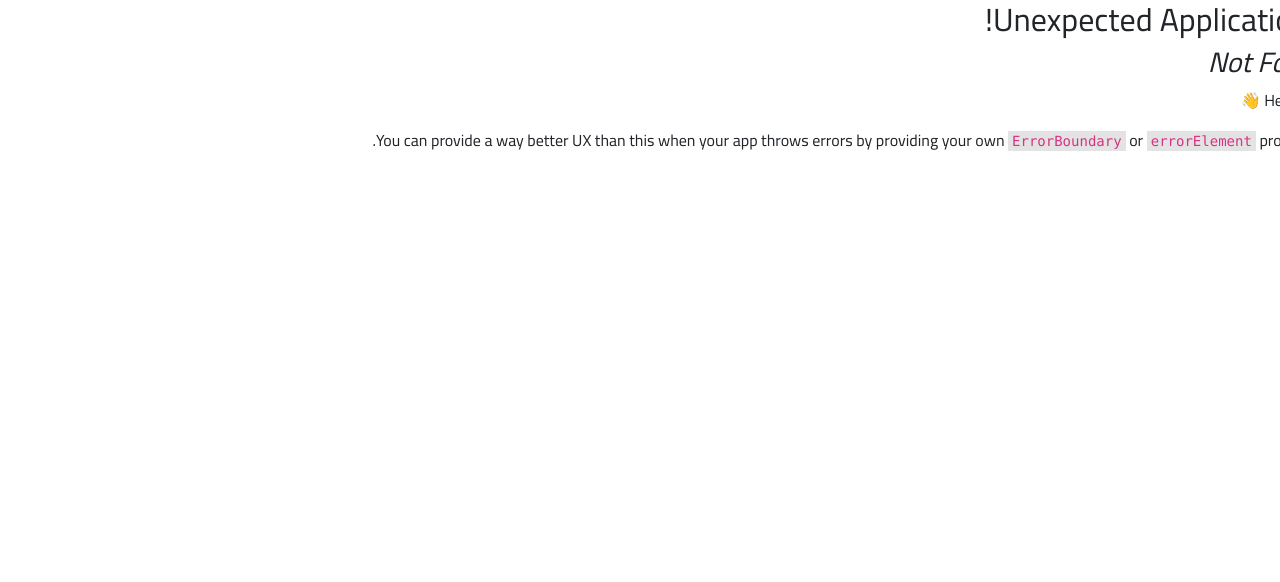
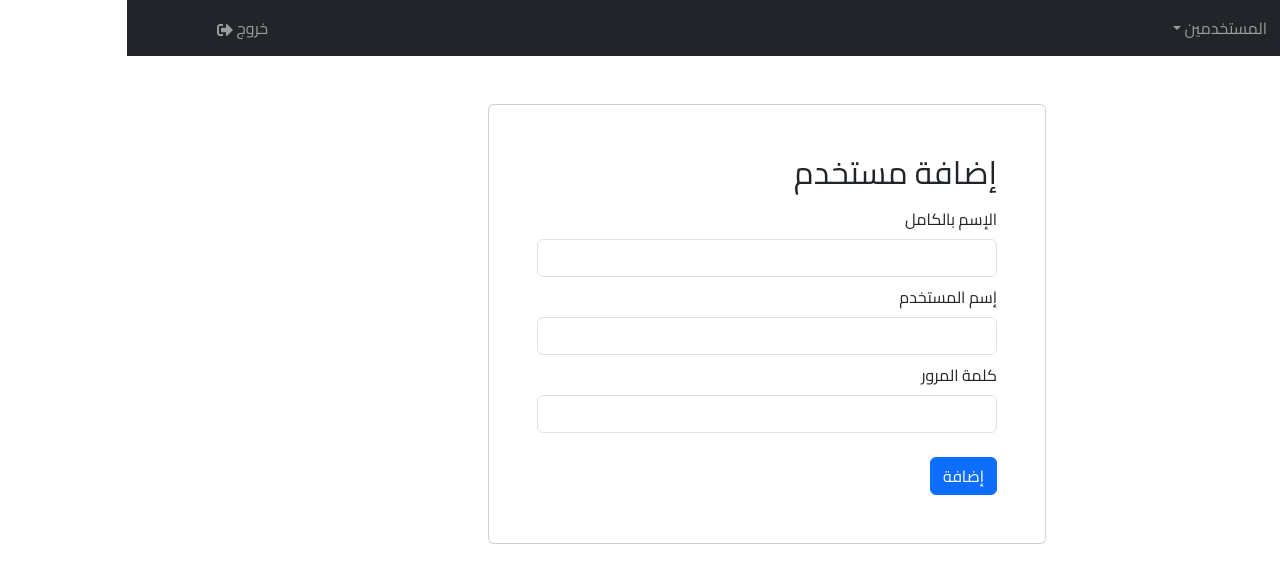
Before and after one commit to amjad-salah/rihla_app, a React (Vite) app in the folder frontend/: page /users/add in a window 1280 px wide. Before the commit this address had no page. Shown: the top 582 px of the page. Built offline with nearby package versions, Linux system fonts and the light colour scheme; sample sign-in values are in the browser's storage.

Commit message:
Complete User module Ops

```diff
--- /dev/null
+++ b/frontend/src/components/PrivateRoutes.jsx
@@ -0,0 +1,8 @@
+import { Navigate, Outlet } from 'react-router-dom';
+import { useSelector } from 'react-redux';
+
+const PrivateRoutes = () => {
+  const { user } = useSelector((state) => state.auth);
+  return user ? <Outlet /> : <Navigate to='/login' replace />;
+};
+export default PrivateRoutes;
--- a/frontend/src/features/users/AddUser.jsx
+++ b/frontend/src/features/users/AddUser.jsx
@@ -1,4 +1,78 @@
+import { useState, useEffect } from 'react';
+import { useNavigate } from 'react-router-dom';
+import { useDispatch } from 'react-redux';
+import { toast } from 'react-toastify';
+import { useAddUserMutation } from './userApiSlice';
+import { clearCredential } from './authSlice';
+import FormContainer from '../../components/FromContainer';
+import { Form, Button } from 'react-bootstrap';
+import Loader from '../../components/Loader';
+
 const AddUser = () => {
-  return <div>AddUser</div>;
+  const [fullName, setFullName] = useState('');
+  const [userName, setUserName] = useState('');
+  const [password, setPassword] = useState('');
+
+  const navigate = useNavigate();
+  const dispatch = useDispatch();
+
+  const [addUser, { isLoading, error }] = useAddUserMutation();
+
+  useEffect(() => {
+    if (error && error.status === 401) {
+      dispatch(clearCredential());
+
+      navigate('/login');
+    }
+  }, [navigate, dispatch, error]);
+
+  const submitHandler = async (e) => {
+    e.preventDefault();
+
+    try {
+      const res = await addUser({ fullName, userName, password }).unwrap();
+
+      navigate(`/users/${res._id}`);
+    } catch (err) {
+      toast.error(err?.data?.message || err.error);
+      console.log(err);
+    }
+  };
+
+  return (
+    <FormContainer>
+      {isLoading && <Loader />}
+      <h2>إضافة مستخدم</h2>
+      <Form onSubmit={submitHandler}>
+        <Form.Group className='my-2' controlId='fullName'>
+          <Form.Label>اﻹسم بالكامل</Form.Label>
+          <Form.Control
+            type='text'
+            value={fullName}
+            onChange={(e) => setFullName(e.target.value)}
+          ></Form.Control>
+        </Form.Group>
+        <Form.Group className='my-2' controlId='userName'>
+          <Form.Label>إسم المستخدم </Form.Label>
+          <Form.Control
+            type='text'
+            value={userName}
+            onChange={(e) => setUserName(e.target.value)}
+          ></Form.Control>
+        </Form.Group>
+        <Form.Group className='my-2' controlId='password'>
+          <Form.Label>كلمة المرور</Form.Label>
+          <Form.Control
+            type='password'
+            value={password}
+            onChange={(e) => setPassword(e.target.value)}
+          ></Form.Control>
+        </Form.Group>
+        <Button type='submit' variant='primary' className='mt-3'>
+          إضافة
+        </Button>
+      </Form>
+    </FormContainer>
+  );
 };
 export default AddUser;
--- a/frontend/src/features/users/Login.jsx
+++ b/frontend/src/features/users/Login.jsx
@@ -37,12 +37,13 @@ const Login = () => {
       navigate('/');
     } catch (err) {
       toast.error(err?.data?.message || err.error);
+      console.log(err);
     }
   };
   return (
     <FormContainer>
       {isLoading && <Loader />}
-      <h1>تسجيل الدخول</h1>
+      <h2>تسجيل الدخول</h2>
       <Form onSubmit={submitHandler}>
         <Form.Group className='my-2' controlId='userName'>
           <Form.Label>إسم المستخدم </Form.Label>
--- /dev/null
+++ b/frontend/src/features/users/UpdateUser.jsx
@@ -0,0 +1,102 @@
+import { useState, useEffect } from 'react';
+import { useNavigate, useParams } from 'react-router-dom';
+import { useDispatch } from 'react-redux';
+import { toast } from 'react-toastify';
+import { useUpdateUserMutation, useGetUserQuery } from './userApiSlice';
+import { clearCredential } from './authSlice';
+import FormContainer from '../../components/FromContainer';
+import { Form, Button } from 'react-bootstrap';
+import Loader from '../../components/Loader';
+
+const UpdateUser = () => {
+  const { id } = useParams();
+
+  const [updateUser] = useUpdateUserMutation();
+  const { data, isLoading, isSuccess, error } = useGetUserQuery(id);
+
+  const [fullName, setFullName] = useState('');
+  const [userName, setUserName] = useState('');
+  const [password, setPassword] = useState('');
+
+  const navigate = useNavigate();
+  const dispatch = useDispatch();
+
+  useEffect(() => {
+    if (isSuccess) {
+      setFullName(data.user.fullName);
+      setUserName(data.user.userName);
+    }
+    if (error && error.status === 401) {
+      dispatch(clearCredential());
+
+      navigate('/login');
+    }
+  }, [navigate, dispatch, error, isSuccess, data]);
+
+  const submitHandler = async (e) => {
+    e.preventDefault();
+
+    const updatedUser = {
+      id,
+      fullName,
+      userName,
+      password,
+    };
+
+    try {
+      const res = await updateUser(updatedUser).unwrap();
+
+      navigate(`/users/${res._id}`);
+    } catch (err) {
+      toast.error(err?.data?.message || err.error);
+      console.log(err);
+    }
+  };
+
+  let content;
+
+  if (isLoading) {
+    content = <Loader />;
+  }
+
+  // console.log(data);
+  if (isSuccess) {
+    content = (
+      <>
+        <h2>تعديل مستخدم</h2>
+        <Form onSubmit={submitHandler}>
+          <Form.Group className='my-2' controlId='fullName'>
+            <Form.Label>اﻹسم بالكامل</Form.Label>
+            <Form.Control
+              type='text'
+              value={fullName}
+              onChange={(e) => setFullName(e.target.value)}
+            ></Form.Control>
+          </Form.Group>
+          <Form.Group className='my-2' controlId='userName'>
+            <Form.Label>إسم المستخدم </Form.Label>
+            <Form.Control
+              type='text'
+              value={userName}
+              onChange={(e) => setUserName(e.target.value)}
+            ></Form.Control>
+          </Form.Group>
+          <Form.Group className='my-2' controlId='password'>
+            <Form.Label>كلمة المرور</Form.Label>
+            <Form.Control
+              type='password'
+              value={password}
+              onChange={(e) => setPassword(e.target.value)}
+            ></Form.Control>
+          </Form.Group>
+          <Button type='submit' variant='primary' className='mt-3'>
+            تعديل
+          </Button>
+        </Form>
+      </>
+    );
+  }
+
+  return <FormContainer>{content}</FormContainer>;
+};
+export default UpdateUser;
--- /dev/null
+++ b/frontend/src/features/users/User.jsx
@@ -0,0 +1,47 @@
+import { useParams } from 'react-router-dom';
+import moment from 'moment';
+import { useGetUserQuery } from './userApiSlice';
+import Loader from '../../components/Loader';
+import { toast } from 'react-toastify';
+import { Card, Container } from 'react-bootstrap';
+
+const User = () => {
+  const { id } = useParams();
+
+  const { data, isLoading, isError, error } = useGetUserQuery(id);
+
+  let content;
+
+  if (isLoading) {
+    content = <Loader />;
+  }
+
+  if (isError) {
+    toast.error(error.message);
+  }
+
+  if (data) {
+    content = (
+      <Card>
+        <Card.Body>
+          <p>
+            <span className='fw-bold'>اﻹسم: </span>
+            {data.user.fullName}
+          </p>
+          <p>
+            <span className='fw-bold'>إسم المستخدم: </span>
+            {data.user.userName}
+          </p>
+          <p>
+            <span className='fw-bold'>تاريخ اﻹضافة: </span>
+            {moment(data.user.createdAt).format('L')}
+          </p>
+        </Card.Body>
+      </Card>
+    );
+  }
+
+  return <Container className='pt-5 mt-5'>{content}</Container>;
+};
+
+export default User;
--- a/frontend/src/features/users/UsersList.jsx
+++ b/frontend/src/features/users/UsersList.jsx
@@ -3,16 +3,17 @@ import { useNavigate } from 'react-router-dom';
 import { useDispatch } from 'react-redux';
 import { clearCredential } from './authSlice';
 
-import { FaInfoCircle, FaEdit } from 'react-icons/fa';
+import { FaTrashAlt, FaEdit } from 'react-icons/fa';
 import { Link } from 'react-router-dom';
 import { toast } from 'react-toastify';
 import moment from 'moment';
 import Loader from '../../components/Loader';
-import { useGetAllUsersQuery } from './userApiSlice';
-import { Container, Table } from 'react-bootstrap';
+import { useGetAllUsersQuery, useDeleteUserMutation } from './userApiSlice';
+import { Container, Table, Button } from 'react-bootstrap';
 
 const UsersList = () => {
   const { data, isLoading, isError, error } = useGetAllUsersQuery();
+  const [deleteUser] = useDeleteUserMutation();
   const navigate = useNavigate();
   const dispatch = useDispatch();
 
@@ -24,6 +25,16 @@ const UsersList = () => {
     }
   }, [navigate, dispatch, error]);
 
+  const deleteHandle = async (id) => {
+    try {
+      const res = await deleteUser(id);
+
+      toast.success(res.message);
+    } catch (err) {
+      toast.error(err?.error?.message);
+    }
+  };
+
   let content;
 
   if (isLoading) {
@@ -31,7 +42,7 @@ const UsersList = () => {
   }
 
   if (isError) {
-    content = toast.error(error?.message);
+    toast.error(error?.message);
   }
 
   if (data) {
@@ -39,7 +50,7 @@ const UsersList = () => {
       <>
         <h1 className='text-center mb-2'>المستخدمين</h1>
         <hr className='mb-5' />
-        <Table striped hover responsive>
+        <Table striped hover responsive id='usersTable'>
           <thead>
             <tr>
               <th>اﻹسم</th>
@@ -54,19 +65,22 @@ const UsersList = () => {
                 <td>{user.fullName}</td>
                 <td>{user.userName}</td>
                 <td>{moment(user.createdAt).format('L')}</td>
-                <td className='text-center'>
-                  <Link
-                    to={`/users/${user._id}`}
-                    style={{ display: 'inline-block', marginLeft: '10px' }}
-                  >
-                    <FaInfoCircle size={28} />
-                  </Link>
+                <td className='text-center d-print-none'>
                   <Link
                     to={`/users/edit/${user._id}`}
                     style={{ display: 'inline-block', marginLeft: '10px' }}
+                    className='btn btn-light text-primary'
                   >
                     <FaEdit size={28} />
                   </Link>
+                  <Button
+                    style={{ display: 'inline-block', marginLeft: '10px' }}
+                    className='text-danger'
+                    variant='light'
+                    onClick={() => deleteHandle(user._id)}
+                  >
+                    <FaTrashAlt size={28} />
+                  </Button>
                 </td>
               </tr>
             ))}
--- a/frontend/src/features/users/userApiSlice.js
+++ b/frontend/src/features/users/userApiSlice.js
@@ -10,16 +10,50 @@ export const userApiSlice = apiSlice.injectEndpoints({
         method: 'POST',
         body: data,
       }),
-      invalidatesTags: ['Users'],
     }),
     logout: builder.query({
       query: () => `${USERS_URL}/auth`,
     }),
     getAllUsers: builder.query({
       query: () => `${USERS_URL}`,
+      providesTags: ['Users'],
+    }),
+    getUser: builder.query({
+      query: (userId) => `${USERS_URL}/${userId}`,
+      providesTags: ['Users'],
+    }),
+    addUser: builder.mutation({
+      query: (user) => ({
+        url: `${USERS_URL}`,
+        method: 'POST',
+        body: user,
+      }),
+      invalidatesTags: ['Users'],
+    }),
+    updateUser: builder.mutation({
+      query: (update) => ({
+        url: `${USERS_URL}/${update.id}`,
+        method: 'PUT',
+        body: update,
+      }),
+      invalidatesTags: ['Users'],
+    }),
+    deleteUser: builder.mutation({
+      query: (id) => ({
+        url: `${USERS_URL}/${id}`,
+        method: 'DELETE',
+      }),
+      invalidatesTags: ['Users'],
     }),
   }),
 });
 
-export const { useLoginMutation, useLazyLogoutQuery, useGetAllUsersQuery } =
-  userApiSlice;
+export const {
+  useLoginMutation,
+  useLazyLogoutQuery,
+  useGetAllUsersQuery,
+  useGetUserQuery,
+  useAddUserMutation,
+  useUpdateUserMutation,
+  useDeleteUserMutation,
+} = userApiSlice;
--- a/frontend/src/main.jsx
+++ b/frontend/src/main.jsx
@@ -12,17 +12,30 @@ import { Provider } from 'react-redux';
 import 'bootstrap/dist/css/bootstrap.rtl.min.css';
 import './index.css';
 import App from './App.jsx';
+import PrivateRoutes from './components/PrivateRoutes.jsx';
+
 import Home from './features/Home.jsx';
 import Login from './features/users/Login.jsx';
 import UsersList from './features/users/UsersList.jsx';
+import AddUser from './features/users/AddUser.jsx';
+import User from './features/users/User.jsx';
+import UpdateUser from './features/users/UpdateUser.jsx';
 
 const router = createBrowserRouter(
   createRoutesFromElements(
     <Route path='/' element={<App />}>
       <Route index={true} path='/' element={<Home />} />
       <Route path='/login' element={<Login />} />
-      <Route path='/users'>
-        <Route index={true} path='/users' element={<UsersList />} />
+
+      {/* Private Routes */}
+      <Route path='' element={<PrivateRoutes />}>
+        {/* Users */}
+        <Route path='/users'>
+          <Route index={true} path='/users' element={<UsersList />} />
+          <Route path='/users/add' element={<AddUser />} />
+          <Route path='/users/:id' element={<User />} />
+          <Route path='/users/edit/:id' element={<UpdateUser />} />
+        </Route>
       </Route>
     </Route>
   )
```
Also changed, not shown: 2 other files (tests, documents, lock files or other folders).
